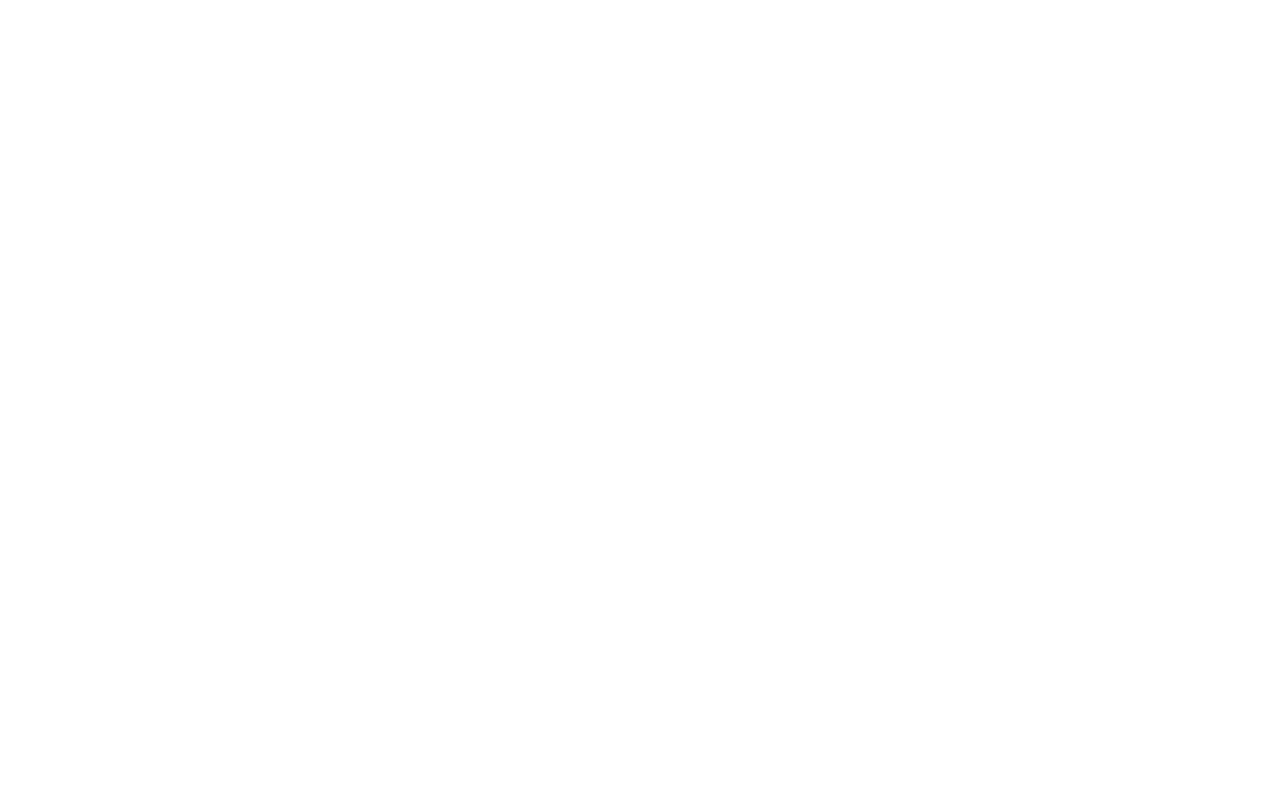
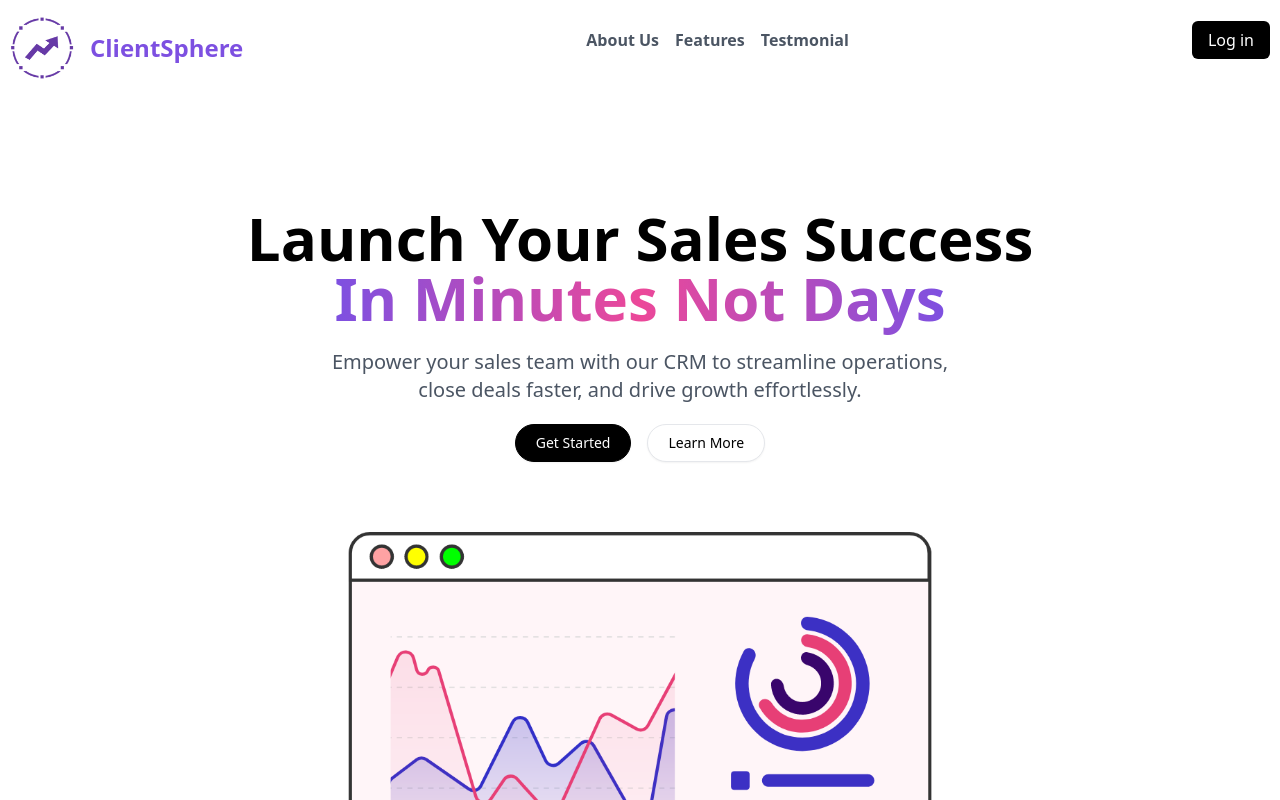
Before and after one commit to SHIBILIMP05/ClientSphere_Client-Side, a React (Vite) app: page / in a window 1280 px wide. Before the commit this address had no page. Shown: the top 800 px of the page. Built offline with nearby package versions, Linux system fonts and the light colour scheme.

Commit message:
middleware for employee block check is added

```diff
--- a/src/App.tsx
+++ b/src/App.tsx
@@ -5,6 +5,7 @@
 import { Provider } from "react-redux";
 import { persistor, store } from "./store/store";
 import { PersistGate } from "redux-persist/integration/react";
+import HomePage from "./pages/HomePage";
 
 const App: React.FC = () => {
   return (
@@ -12,7 +13,7 @@
       <PersistGate loading={null} persistor={persistor}>
     <Router>
       <Routes>
-        {/* <Route path="/*" element={<AdminRouts />} /> */}
+        <Route path="/*" element={<HomePage/>} />
 
         <Route path="/admin/*" element={<AdminRouts position={"admin"} />} />
         <Route path="/head/*" element={<HeadRouts position={"head"}/>} />
--- a/src/features/admin/Employee.tsx
+++ b/src/features/admin/Employee.tsx
@@ -9,7 +9,7 @@
     name:string
     email:string
     phone:string
-    imageUrl:string
+    image:string
     _id:string
     is_restricted:boolean
 }
@@ -61,7 +61,7 @@
                         name={employee.name}
                         phone={employee.phone}
                         email={employee.email}
-                        imageUrl={employee.imageUrl}
+                        imageUrl={employee.image}
                         id={employee._id}
                         is_restricted={employee.is_restricted}
                         is_block={is_block}
--- a/src/features/employee/ProfileForm.tsx
+++ b/src/features/employee/ProfileForm.tsx
@@ -7,6 +7,7 @@
 import { ProfileDetails } from '../../interfaces/AdminProfileInterfaces';
 import { employeDetails } from '../../store/slice/employeeSlice';
 import { editProfile } from '../../services/apis/employeeApi';
+import { Bounce, toast } from 'react-toastify';
 
 interface Props {
     setIsEdit: React.Dispatch<React.SetStateAction<boolean>>;
@@ -41,7 +42,7 @@
         try {
             const status = editProfile(values, employe.id)
             status.then((data) => {
-                console.log("data-updated===>", data);
+                console.log("data-updated===>", data.message);
 
                 if (data.editProfileResponse.status === 200) {
                     dispatch(employeDetails({
@@ -56,10 +57,33 @@
                         pinCode: data.editProfileResponse.data.pinCode,
 
                     }))
+                    toast.success(data.editProfileResponse.message, {
+                        position: "top-center",
+                        autoClose: 5000,
+                        hideProgressBar: true,
+                        closeOnClick: true,
+                        pauseOnHover: true,
+                        draggable: true,
+                        progress: undefined,
+                        theme: "light",
+                        transition: Bounce,
+                    });
+                } else if (data.message == "Your actions Restricted by admin.") {
+                    toast.success(data.message, {
+                        position: "top-center",
+                        autoClose: 5000,
+                        hideProgressBar: true,
+                        closeOnClick: true,
+                        pauseOnHover: true,
+                        draggable: true,
+                        progress: undefined,
+                        theme: "light",
+                        transition: Bounce,
+                    });
                 }
             })
         } catch (error) {
-            console.error("Failed to update profile:",error);
+            console.error("Failed to update profile:", error);
 
         }
 
--- /dev/null
+++ b/src/features/home/HeroSection.tsx
@@ -0,0 +1,27 @@
+const HeroSection = () => {
+    return (
+        <section className="hero-section text-center mt-32 flex flex-col">
+            <h1 className="text-4xl font-extrabold leading-[1.15 text-black] sm:text-6xl">Launch Your Sales Success
+                <br />
+
+                <span className="bg-gradient-to-r from-[#7D50E1] via-pink-500 to-[#7D50E1] bg-clip-text text-transparent" >In Minutes Not Days</span>
+
+            </h1>
+            <h2 className="mt-5 text-gray-600 sm:text-xl">Empower your sales team with our CRM to streamline operations,<br /> close deals faster, and drive growth effortlessly.</h2>
+            <div className="mx-auto mt-5 flex max-w-fit space-x-4">
+                <a href="" className="rounded-full mx-auto min-w-fit border px-5 py-2
+                text-sm font-medium shadow-sm border-black bg-black text-white
+                hover:ring-gray-400 hover:ring-2">Get Started</a>
+                <a href="" className="rounded-full mx-auto min-w-fit border px-5 py-2
+                text-sm font-medium shadow-sm border-gray-200 bg-white text-black
+                hover:ring-gray-300 hover:ring-2">Learn More</a>
+            </div>
+            <div className=" mt-5 items-center justify-center">
+                <img className="mx-auto h-[300px] sm:h-[500px]" src="src/assets/demo.png" alt="demo-Image" />
+            </div>
+
+        </section>
+    )
+}
+
+export default HeroSection
--- /dev/null
+++ b/src/features/home/NavBar.tsx
@@ -0,0 +1,55 @@
+import { useState } from "react"
+import { useNavigate } from "react-router-dom"
+
+const NavBar = () => {
+    const [isOpen,setIsOpen] = useState(false)
+    const navigate = useNavigate()
+    return (
+
+        <div className=" sticky inset-x-0 top-0 w-full z-30">
+            <div className="mx-auto w-full max-w-screen-xl px-2.5 lg:px:20 relative">
+                <div className="flex items-center justify-between">
+                    <div className=" flex flex-row items-center gap-4 mt-4" >
+                        <img className="w-16 h-16" src="src/assets/clinetSphereLogo.png" alt="logo" />
+                        <h1 className="text-B1 text-2xl font-bold ">ClientSphere</h1>
+
+                    </div>
+                    <nav>
+                        <ul className="flex flex-row space-x-4 p-4">
+                            <li>
+                                <a href="" className="text-gray-600 font-semibold">About Us</a>
+                            </li>
+                            <li>
+                                <a href="" className="text-gray-600 font-semibold">Features</a>
+                            </li>
+                            <li>
+                                <a href="" className="text-gray-600 font-semibold">Testmonial</a>
+                            </li>
+                        </ul>
+                    </nav>
+                    <div>
+                        <a onClick={()=>setIsOpen(!isOpen)} className="bg-black px-4 py-2 rounded-md text-white cursor-pointer" >Log in</a>
+                        {isOpen && (
+                            <div className="absolute right-3 top-[71px] mt-2 w-40 bg-white border border-gray-200 rounded-lg shadow-lg z-30">
+                                <h1 onClick={()=>{
+                                    navigate('/head')
+                                }} className="block px-4 py-2 text-gray-700 cursor-pointer hover:bg-gray-100">
+                                     Head Sign In
+                                </h1>
+                                <h1 onClick={()=>{
+                                    navigate('/employee')
+                                }} className="block px-4 py-2 text-gray-700 cursor-pointer hover:bg-gray-100">
+                                     Employe Sign In
+                                </h1>
+
+                            </div>
+                        )}
+                    </div>
+
+                </div>
+            </div>
+        </div>
+    )
+}
+
+export default NavBar
--- /dev/null
+++ b/src/pages/HomePage.tsx
@@ -0,0 +1,12 @@
+import HeroSection from "../features/home/HeroSection"
+import NavBar from "../features/home/NavBar"
+const HomePage=()=>{
+    return(
+        <>
+           <NavBar/>
+           <HeroSection/>
+        </>
+    )
+}
+
+export default HomePage
--- a/src/services/apis/employeeApi.ts
+++ b/src/services/apis/employeeApi.ts
@@ -41,8 +41,8 @@
         };
         console.log("hello i landed");
 
-        const response = await instance.post('/api/employee/editProfile', data, config)
-        console.log("read response", response.data);
+        const response = await instance.post(`/api/employee/${id}/editProfile`, data, config)
+        console.log("read response=====>", response.data);
 
         return response.data
 
```
Also changed, not shown: src/assets/clinetSphereLogo.png (added), src/assets/demo.png (added).
